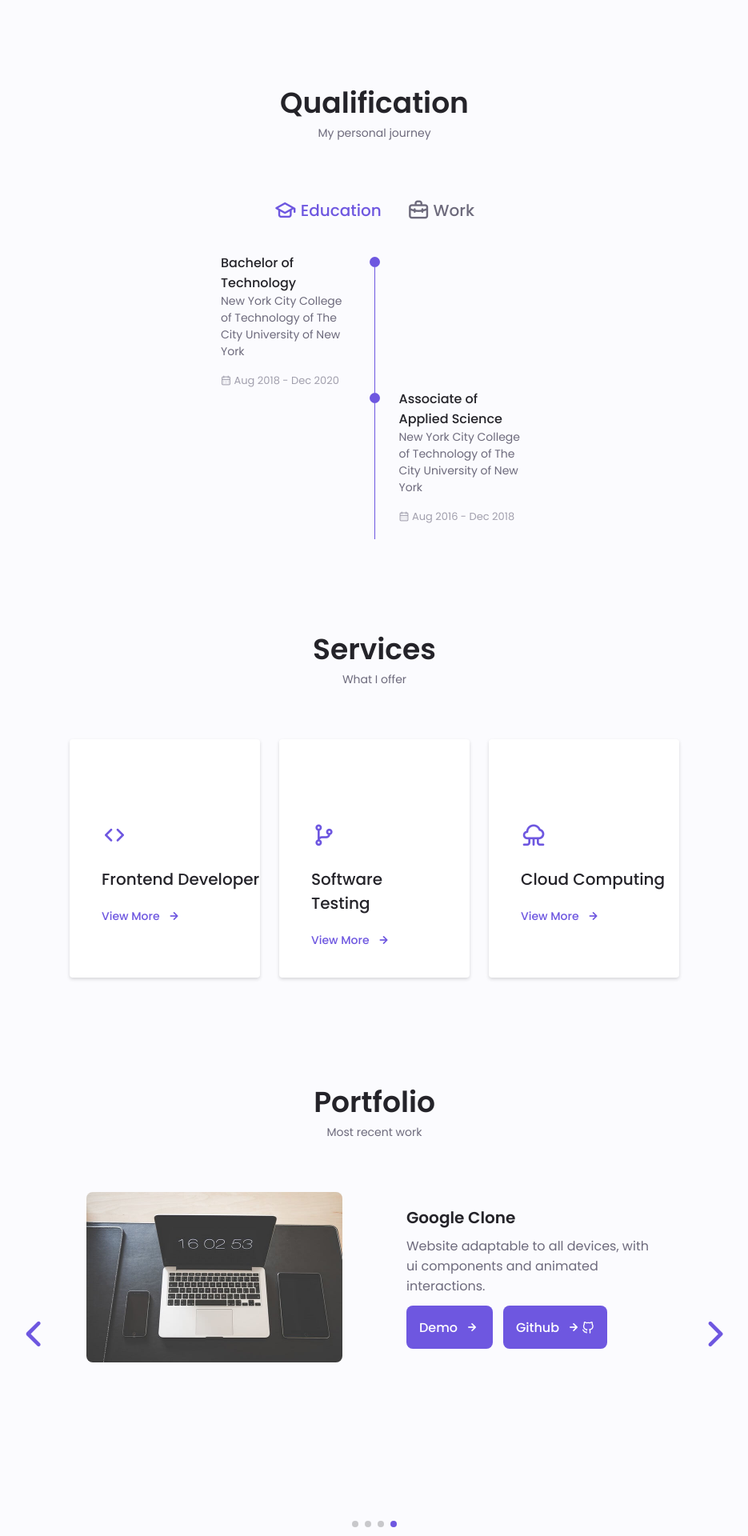
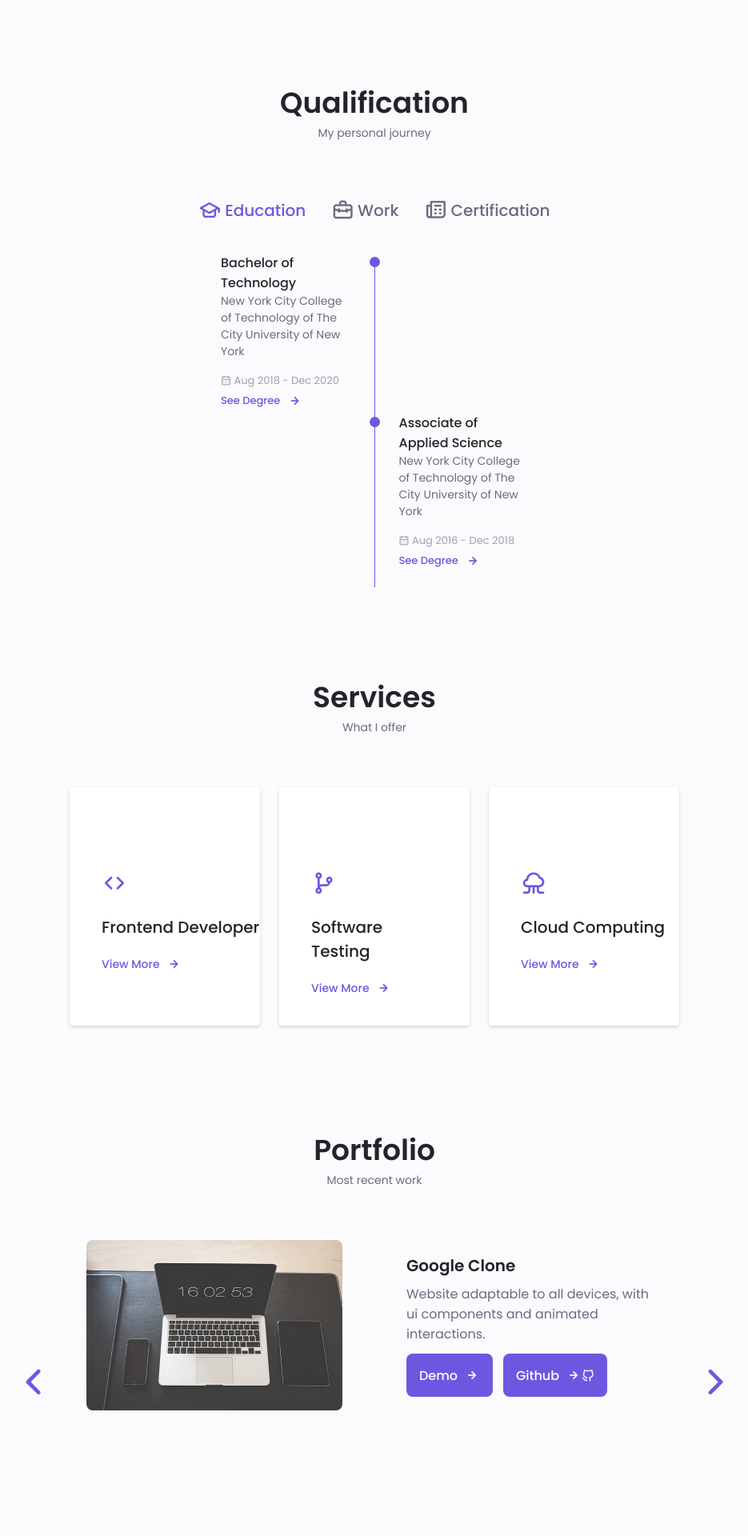
Before and after one commit to mdarifuzzaman11/Md_Arifuzzaman_Portfolio_React.js, a PHP site: page / in a window 1280 px wide. Shown: the part 2004-3924 px from the top of the page at 80% size, without its empty margins (172-1107 px from the left). Run offline with PHP 8.4, Linux system fonts and the light colour scheme.

Commit message:
update styles.scss and public/index.html

```diff
--- a/public/index.html
+++ b/public/index.html
@@ -19,7 +19,7 @@
         <meta name="viewport" content="width=device-width, initial-scale=1" />
         <meta name="theme-color" content="#000000" />
         <meta name="description" content="Web Developer, Software Engineer, Python, React.js, PWA, Web App" />
-        <link rel="apple-touch-icon" href="%PUBLIC_URL%/logo192.png" />
+        <link rel="apple-touch-icon" href="apple-touch-icon.png" />
 
         <link rel="manifest" href="%PUBLIC_URL%/manifest.json" />
 
@@ -134,7 +134,7 @@
                             <h3 class="home__subtitle">Frontend developer</h3>
                             <p class="home__description">High level experience in web design and development
                                 knowledge, producing quality work. I enjoy creating things that live on the internet, whether that be websites, applications, or anything in between.</p>
-                            <a href="#contact" class="button button--flex">
+                            <a href="https://m.me/mdarifuzzaman0411" target="_blank" class="button button--flex">
                                 Contact Me <i class="uil uil-message button__icon"></i>
                             </a>
                         </div>
@@ -409,19 +409,27 @@
                 <h2 class="section__title">Qualification</h2>
                 <span class="section__subtitle">My personal journey</span>
 
+                   <!--Education-->
                 <div class="qualification__container container">
                     <div class="qualification__tabs">
                         <div class="qualification__button button--flex qualification__active" data-target="#education">
                             <i class="uil uil-graduation-cap qualification__icon"></i>
                             Education
                         </div>
-
+                         <!--WORK-->
                         <div class="qualification__button button--flex" data-target="#work">
                             <i class="uil uil-briefcase-alt qualification__icon"></i>
                             Work
                         </div>
+
+                        <!--Certification-->
+                        <div class="qualification__button button--flex" data-target="#certification">
+                          <i class="uil uil-newspaper qualification__icon"></i>
+                          Certification
+                      </div>
                     </div>
 
+                    <!--EDUCATION-->
                     <div class="qualification__sections">
                         <!--=============== QUALIFICATION CONTENT 1 ===============-->
                         <div class="qualification__content qualification__active" data-content id="education">
@@ -432,7 +440,13 @@
                                     <span class="qualification__subtitle">New York City College of Technology of The City University of New York</span>
                                     <div class="qualification__calendar">
                                         <i class="uil uil-calendar-alt"></i>
-                                        Aug 2018 - Dec 2020
+                                        Aug 2018 - Dec 2020<br>
+
+                                        <a href="https://drive.google.com/file/d/1QrjG0_YZP-uIC9vb4r8Zy2bX-2It02oJ/view?usp=sharing" target="_blank">
+                                          <span class="button button--flex button--small button--link">
+                                            See Degree
+                                            <i class="uil uil-arrow-right button__icon"></i></a>
+                                        </span>
                                     </div>
                                 </div>
 
@@ -456,13 +470,20 @@
                                     <span class="qualification__subtitle">New York City College of Technology of The City University of New York</span>
                                     <div class="qualification__calendar">
                                         <i class="uil uil-calendar-alt"></i>
-                                        Aug 2016 - Dec 2018
+                                        Aug 2016 - Dec 2018<br>
+
+                                        <a href="https://drive.google.com/file/d/1jQJpTintHDjP8QE27GI2cc51MVWdMR9b/view?usp=sharing" target="_blank">
+                                          <span class="button button--flex button--small button--link">
+                                            See Degree
+                                            <i class="uil uil-arrow-right button__icon"></i></a>
+                                        </span>
                                     </div>
                                 </div>
                             </div>
 
 
                         </div>
+
 
                         <!--=============== QUALIFICATION CONTENT 2 ===============-->
                         <div class="qualification__content" data-content id="work">
@@ -483,6 +504,7 @@
                                 </div>
                             </div>
 
+                             <!--WORK-->
                             <!--=============== QUALIFICATION 2 ===============-->
                             <div class="qualification__data">
                                 <div></div>
@@ -560,6 +582,85 @@
 
 
                         </div>
+
+
+                        <!--=============== CERTIFICATION ===============-->
+                        <div class="qualification__content" data-content id="certification">
+                          <!--=============== CERTIFICATION 1 ===============-->
+                          <div class="qualification__data">
+                              <div>
+                                  <h3 class="qualification__title">CompTIA A+ Certification</h3>
+                                  <span class="qualification__subtitle">CompTIA</span>
+                                  <div class="qualification__calendar">
+                                      <i class="uil uil-calendar-alt"></i>
+                                      Issued Jun 2019 - Expires Jun 2022<br>
+                                      <a href="https://www.certmetrics.com/comptia/public/verification.aspx?code=EWQGN55WXV06VL5N" target="_blank">
+                                        <span class="button button--flex button--small button--link">
+                                          See Credential
+                                          <i class="uil uil-arrow-right button__icon"></i></a>
+                                      </span>
+                                  </div><br>
+
+
+
+                              </div>
+
+                              <div>
+                                  <span class="qualification__rounder"></span>
+                                  <span class="qualification__line"></span>
+                              </div>
+                          </div>
+
+                          <!--=============== CERTIFICATION 2 ===============-->
+                          <div class="qualification__data">
+                              <div></div>
+
+                              <div class="qualification__time">
+                                  <span class="qualification__rounder"></span>
+                                  <span class="qualification__line"></span>
+                              </div>
+
+                              <div>
+                                  <h3 class="qualification__title">Microsoft Certified: Azure Administrator Associate</h3>
+                                  <span class="qualification__subtitle">Microsoft</span>
+                                  <div class="qualification__calendar">
+                                      <i class="uil uil-calendar-alt"></i>
+                                      In Progress<br>
+
+                                      <a href="#" target="_blank">
+                                        <span class="button button--flex button--small button--link">
+                                          See Credential
+                                          <i class="uil uil-arrow-right button__icon"></i></a>
+                                      </span>
+                                  </div>
+                              </div>
+                          </div>
+
+                            <!--=============== CERTIFICATION 3 ===============-->
+                            <div class="qualification__data">
+                              <div>
+                                  <h3 class="qualification__title">Technical Support Fundamentals</h3>
+                                  <span class="qualification__subtitle">Coursera</span>
+                                  <div class="qualification__calendar">
+                                      <i class="uil uil-calendar-alt"></i>
+                                      Issued Dec 2019<br>
+                                      <a href="https://www.coursera.org/account/accomplishments/verify/B2H66T5ZK5BZ" target="_blank">
+                                        <span class="button button--flex button--small button--link">
+                                          See Credential
+                                          <i class="uil uil-arrow-right button__icon"></i></a>
+                                      </span>
+                                  </div><br>
+
+
+
+                              </div>
+
+                              <div>
+                                  <span class="qualification__rounder"></span>
+                                  <span class="qualification__line"></span>
+                              </div>
+                          </div>
+                          <!--END-->
                     </div>
                 </div>
             </section>
@@ -813,7 +914,7 @@
                 </div>
             </section>
 
-            <!--==================== PROJECT IN MIND ====================-->
+            <!--==================== PROJECT IN MIND
             <section class="project section">
                 <div class="project__bg">
                     <div class="project__container container grid">
@@ -829,7 +930,7 @@
                         <img src="assets/img/hireme.jpg" alt="" class="project__img">
                    <br > </div>
                 </div>
-            </section>
+            </section>====================-->
 
             <!--==================== TESTIMONIAL ====================-->
             <section class="testimonial section">
@@ -1021,7 +1122,7 @@
                     </div>
                 </div>
 
-                <p class="footer__copy">&#169; Md Arifuzzaman. All right reserved</p>
+                <p class="footer__copy">&#169; 2021 Md Arifuzzaman. All right reserved. v1.0.1 <i class="uil uil-github-alt"></i></p>
             </div>
         </footer>
         <noscript>You need to enable JavaScript to run this app.</noscript>
```
Also changed, not shown: public/assets/scss/styles.scss, public/favicon.ico (added).
